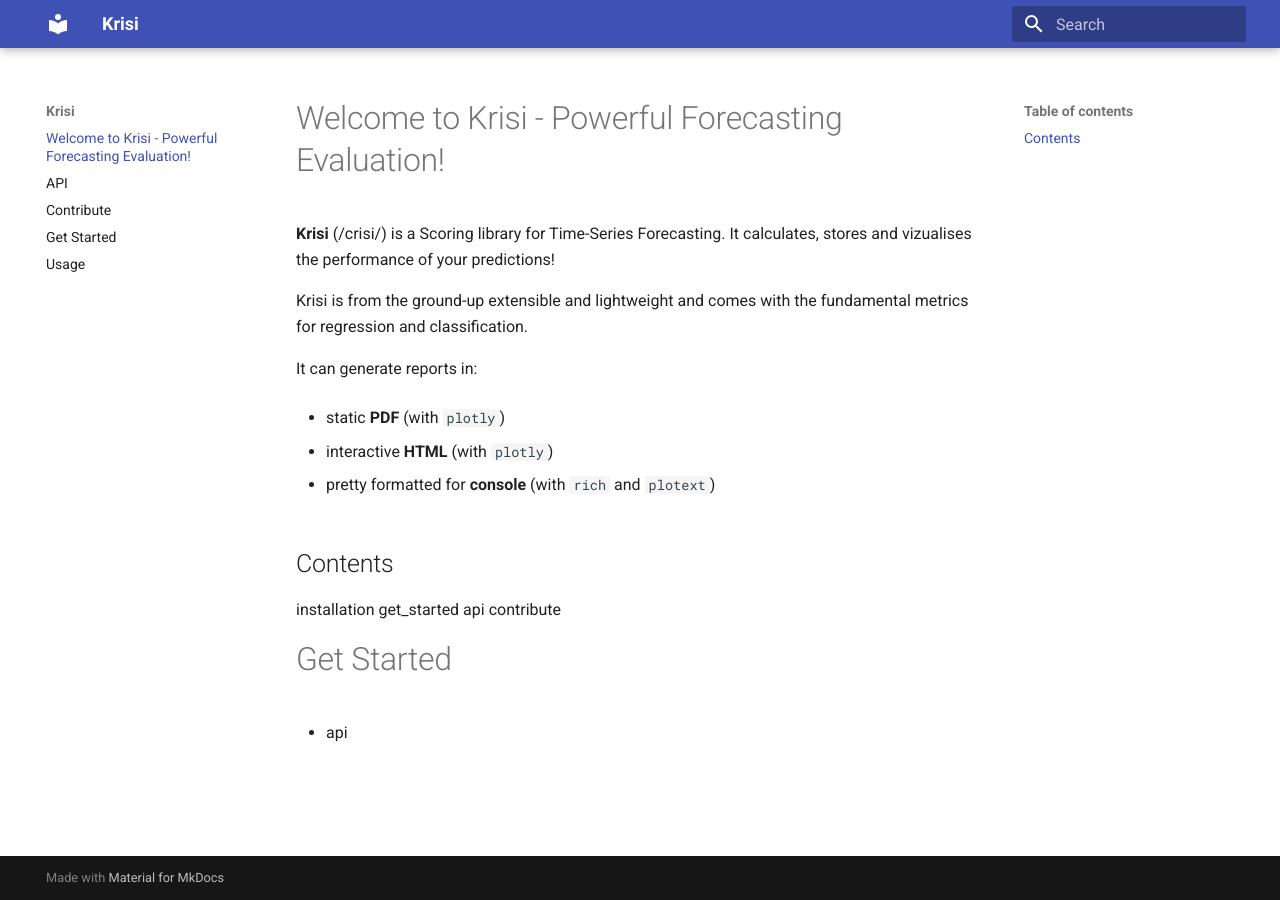
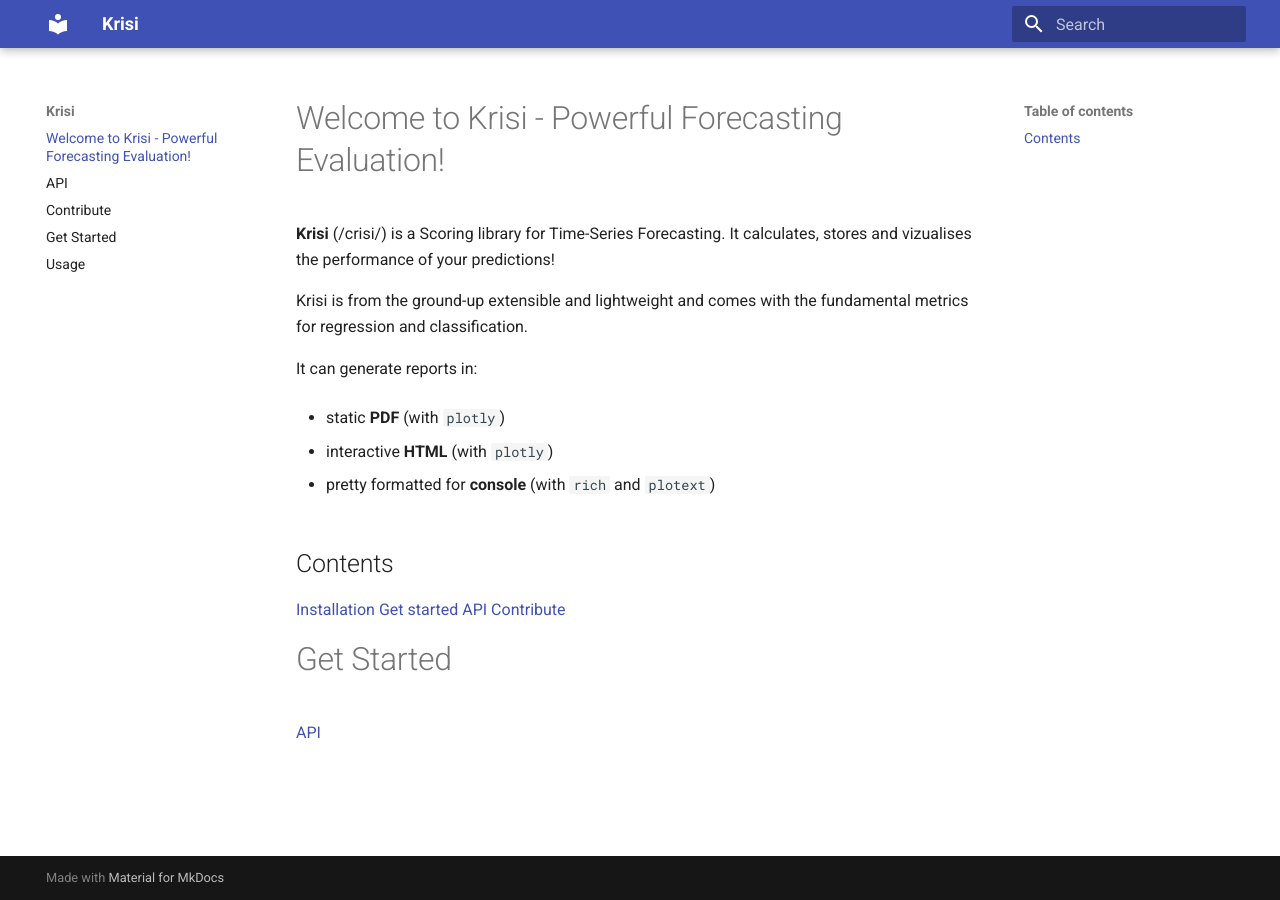
Before and after one commit to dream-faster/krisi, an MkDocs documentation site: the page built from docs/index.md, in a window 1280 px wide. Built offline with MkDocs 1.6.1 and Material for MkDocs 9.7.7, drawn with Linux system fonts in a browser that asks for light colours; some of the changed lines change nothing that is shown.

Commit message:
fix(Docs): added links

```diff
--- a/docs/index.md
+++ b/docs/index.md
@@ -16,12 +16,12 @@
 
 ##Contents
 
-   installation
-   get_started
-   api
-   contribute
+[Installation](installation)
+[Get started](get_started)
+[API](api)
+[Contribute](contribute)
 
 
 Get Started
 ===========
-* api
+[API](api)
```
